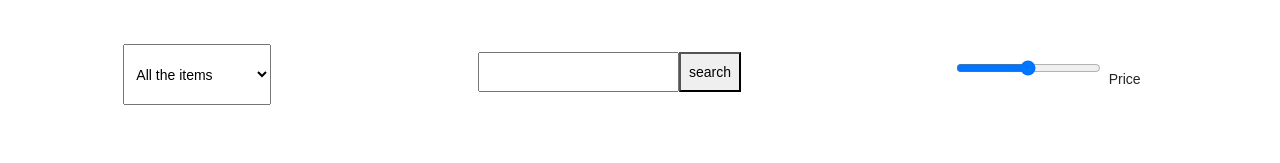
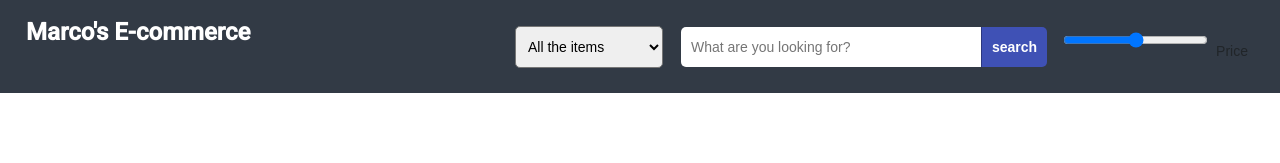
Before and after one commit to Marcoripa/E-Commerce-Angular, an Angular app: page / in a window 1280 px wide. Shown: the top 163 px of the page. Built offline with nearby package versions, Linux system fonts and the light colour scheme; no server answers.

Commit message:
Move search logic into a search component

```diff
--- a/src/app/app.component.html
+++ b/src/app/app.component.html
@@ -1,2 +1,2 @@
-  <!-- <app-search-bar></app-search-bar> -->
- <router-outlet></router-outlet>
+<app-search-bar></app-search-bar>
+<router-outlet></router-outlet>
--- a/src/app/components/home/home.component.css
+++ b/src/app/components/home/home.component.css
@@ -51,8 +51,3 @@ img {
   font-size: 18px;
   font-weight: bold;
 }
-
-.search-container {
-  display: flex;
-  justify-content: space-around;
-}
--- a/src/app/components/home/home.component.html
+++ b/src/app/components/home/home.component.html
@@ -1,25 +1,3 @@
-<div class="search-container">
-  <select [ngModel]="selected" (ngModelChange)="onChange($event)">
-    <option value="category/electronics">Electronics</option>
-    <option value="category/jewelery">Jewelery</option>
-    <option value="category/men's clothing">Men's clothing</option>
-    <option value="category/women's clothing">Women's clothing</option>
-    <option value="">All the items</option>
-  </select>
-
-<form (ngSubmit)="submitInput()">
-  <input type="text" ngModel name="input" (ngModelChange)="inputChange($event)">
-  <button type="submit">search</button>
-</form>
-
-<div>
-  <input type="range" id="volume" name="price"
-         min="min" max="999.99" step="1" ngModel (ngModelChange)="priceChange($event)">
-
-  <label for="price">Price</label>
-</div>
-</div>
-
 <div class="home">
   <div class="item" *ngFor="let item of renderedItems">
     <div class="item-image">
--- a/src/app/components/home/home.component.ts
+++ b/src/app/components/home/home.component.ts
@@ -1,5 +1,6 @@
 import { Component, OnInit } from '@angular/core';
 import { HttpService } from 'src/app/services/http.service';
+import { DataService } from 'src/app/services/data.service';
 
 @Component({
   selector: 'app-home',
@@ -9,49 +10,38 @@ import { HttpService } from 'src/app/services/http.service';
 export class HomeComponent implements OnInit {
   items: any;
   renderedItems: any;
-  category = '';
+  // category = '';
   selected = '';
   input = '';
   price = '';
+  startItems!: any;
+  categorySource: any = '';
 
-  constructor(private service: HttpService) {}
+  constructor(private service: HttpService, private data: DataService) {}
 
+  //Fetch data from api using HttpService
   private getItems(category: string | number) {
     this.service.getItems(`${category}`).subscribe((res) => {
-      this.items = res;
-      this.renderedItems = res;
+      this.startItems = res;
+      this.renderedItems = this.startItems;
+      this.data.changeStartItems(res);
+      console.log(this.startItems);
     });
   }
 
-  //Call the api at the first render of the component
   ngOnInit(): void {
-    this.getItems(this.category);
+    //Call the api at the first render of the component
+    this.getItems(this.categorySource);
+
+    this.data.currentStartItems.subscribe(
+      (startItems) => (this.startItems = startItems)
+    );
+    this.data.currentRenderItem.subscribe(
+      (renderedItems) => (this.renderedItems = renderedItems)
+    );
+    this.data.currentCategorySource.subscribe(
+      (categorySource) => (this.categorySource = categorySource)
+    );
   }
 
-  //Call the api with the value taken from the select option
-  onChange(event: string) {
-    this.getItems(event);
-  }
-
-  inputChange(event: string) {
-    this.input = event;
-  }
-
-  submitInput() {
-    const filteredByName = this.items.filter((element: any) =>
-      element.title.includes(this.input)
-    );
-    if (filteredByName !== undefined) {
-      this.renderedItems = filteredByName;
-    }
-  }
-
-  priceChange(event: any) {
-    const filteredByPrice = this.items.filter(
-      (element: any) => element.price < event
-    );
-    if (filteredByPrice !== undefined) {
-       this.renderedItems = filteredByPrice;
-    }
-  }
 }
--- a/src/app/components/search-bar/search-bar.component.css
+++ b/src/app/components/search-bar/search-bar.component.css
@@ -1,18 +1,23 @@
-.search-container {
+nav {
   width: 100%;
   background-color: #323a45;
   display: flex;
-  justify-content: flex-start;
   position: fixed;
   top: 0;
   left: 0;
   z-index: 4;
+  justify-content: space-between;
 }
 
-.search-form {
-  width: 100%;
-  max-width: 1200px;
-  margin: 0 auto;
+.search-container {
+  display: flex;
+  justify-content: space-around;
+  align-items: center;
+}
+
+select {
+  border-radius: 5px;
+  height: 42px;
 }
 
 .search-input {
--- a/src/app/components/search-bar/search-bar.component.html
+++ b/src/app/components/search-bar/search-bar.component.html
@@ -1,9 +1,39 @@
-<div class="search-container">
-  <form class="search-form" #form="ngForm">
-    <span class="logo" routerLink="/">Marco's E-commerce</span>
-    <input class="search-input" name="search" ngModel placeholder="What are you looking for?"/>
-    <button class="search-button" (click)="newMessage()">Search</button>
-  </form>
-</div>
+<nav>
+  <h1 class="logo">Marco's E-commerce</h1>
+  <div class="search-container">
+    <select [ngModel]="selected" (ngModelChange)="onChange($event)">
+      <option value="category/electronics">Electronics</option>
+      <option value="category/jewelery">Jewelery</option>
+      <option value="category/men's clothing">Men's clothing</option>
+      <option value="category/women's clothing">Women's clothing</option>
+      <option value="">All the items</option>
+    </select>
 
-<!-- (submit)="onSubmit(form)" -->
+    <form (ngSubmit)="submitInput()" >
+      <input
+        type="text"
+        ngModel
+        name="input"
+        placeholder="What are you looking for?"
+        (ngModelChange)="inputChange($event)"
+        class="search-input"
+      />
+      <button type="submit" class="search-button">search</button>
+    </form>
+
+    <div>
+      <input
+        type="range"
+        id="volume"
+        name="price"
+        min="min"
+        max="999.99"
+        step="1"
+        ngModel
+        (ngModelChange)="priceChange($event)"
+      />
+
+      <label for="price">Price</label>
+    </div>
+  </div>
+</nav>
--- a/src/app/components/search-bar/search-bar.component.ts
+++ b/src/app/components/search-bar/search-bar.component.ts
@@ -1,6 +1,4 @@
 import { Component, OnInit } from '@angular/core';
-import { NgForm } from '@angular/forms';
-import { Router } from '@angular/router';
 import { DataService } from 'src/app/services/data.service';
 
 @Component({
@@ -9,17 +7,53 @@ import { DataService } from 'src/app/services/data.service';
   styleUrls: ['./search-bar.component.css'],
 })
 export class SearchBarComponent implements OnInit {
+  startItems!: any;
+  renderedItems: any;
+  selected = '';
+  input = '';
+  categorySource: any = '';
 
-  constructor(private router: Router, private data: DataService) {}
+  constructor(private data: DataService) {}
 
-  ngOnInit(): void {}
+  ngOnInit(): void {
+    this.data.currentStartItems.subscribe(
+      (startItems) => (this.startItems = startItems)
+    );
+    this.data.currentRenderItem.subscribe(
+      (renderedItems) => (this.renderedItems = renderedItems)
+    );
+    this.data.currentCategorySource.subscribe(
+      (categorySource) => (this.categorySource = categorySource)
+    );
+  }
 
-  // onSubmit(form: NgForm) {
-  //   console.log('You are navigating to', form.value.search)
-  //   this.router.navigate(['search', form.value.search]);
-  // }
+  //Call the api with the value taken from the select option
+  onChange(event: string) {
+    this.data.changeCategorySource(event);
+    //   this.getItems(event);
+  }
 
-  newMessage() {
-    this.data.changeMessage('jewelery');
+  //Grab the value passed in input and pass it to filter the results
+  inputChange(event: string) {
+    this.input = event;
+  }
+
+  submitInput() {
+    const filteredByName = this.startItems.filter((element: any) =>
+      element.title.includes(this.input)
+    );
+    if (filteredByName !== undefined) {
+      this.data.changeRenderItems(filteredByName);
+    }
+  }
+
+  //Grab the value passed in range and pass it to filter the results
+  priceChange(event: any) {
+    const filteredByPrice = this.startItems.filter(
+      (element: any) => element.price < event
+    );
+    if (filteredByPrice !== undefined) {
+      this.data.changeRenderItems(filteredByPrice);
+    }
   }
 }
--- a/src/app/services/data.service.ts
+++ b/src/app/services/data.service.ts
@@ -5,12 +5,27 @@ import { BehaviorSubject } from 'rxjs';
   providedIn: 'root',
 })
 export class DataService {
-  public messageSource = new BehaviorSubject<string>('electronics');
-  currentMessage = this.messageSource.asObservable()
-
   constructor() {}
 
-  changeMessage(message: string) {
-    this.messageSource.next(message)
+  private startItemsSource = new BehaviorSubject([]);
+  currentStartItems = this.startItemsSource.asObservable();
+
+  private renderItemsSource = new BehaviorSubject([]);
+  currentRenderItem = this.renderItemsSource.asObservable();
+
+  private categorySource = new BehaviorSubject([]);
+  currentCategorySource = this.categorySource.asObservable();
+
+  changeStartItems(startItems: any) {
+    this.startItemsSource.next(startItems);
+  }
+
+  changeRenderItems(renderedItems: any) {
+    this.renderItemsSource.next(renderedItems);
+  }
+
+  changeCategorySource(categorySource: any) {
+    this.categorySource.next(categorySource)
+    console.log(categorySource)
   }
 }
```
